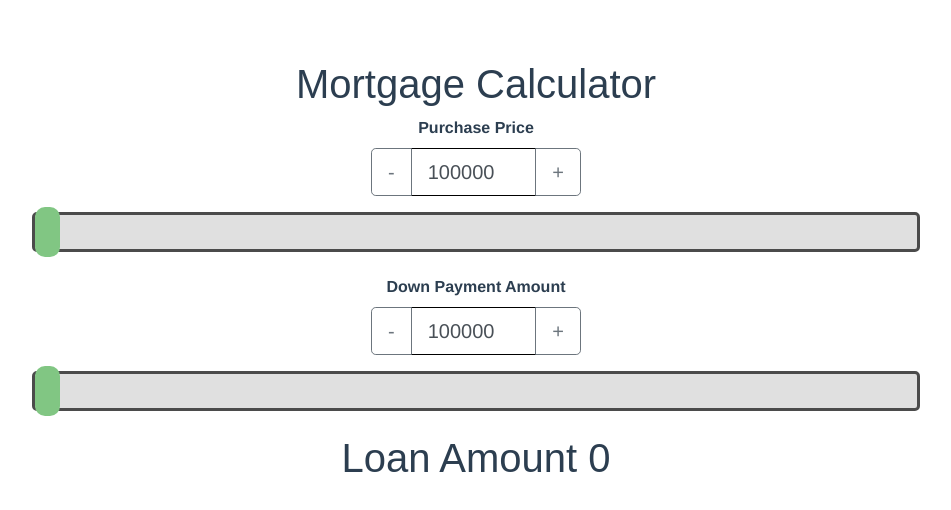
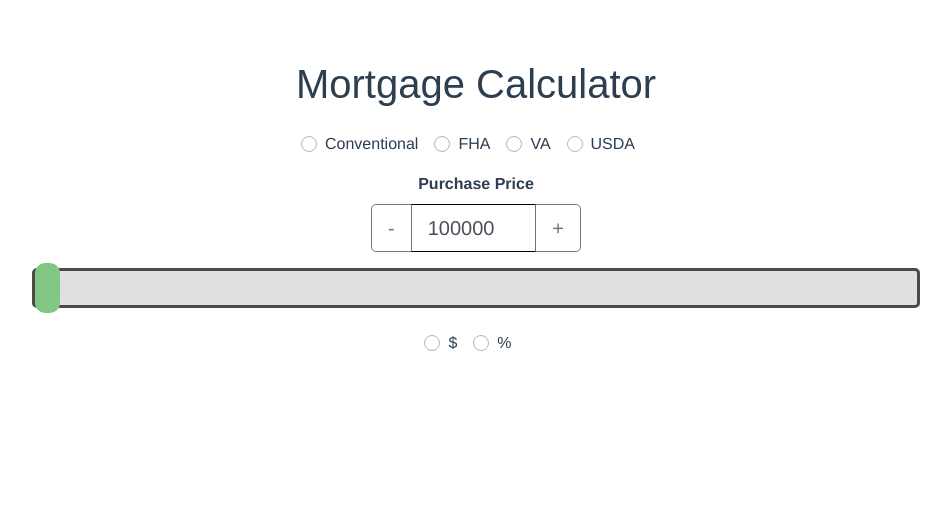
Before and after one commit to Rsteen76/mtgcalc, a Vue app: page / in a window 1280 px wide. Shown: the top 510 px of the page, without its empty margins (164-1115 px from the left). Built offline with nearby package versions, Linux system fonts and the light colour scheme.

Commit message:
Added radio buttons and choice for down payment in dollars or percentage

```diff
--- a/src/components/MtgCalc.vue
+++ b/src/components/MtgCalc.vue
@@ -2,13 +2,54 @@
   <div class="container">
     <h1>Mortgage Calculator</h1>
     <div class="row">
+      <!-- Loan Selection -->
+      <div class="col-md-12 mx-auto mb-3 mt-3">
+        <div class="custom-control custom-radio custom-control-inline">
+          <input type="radio" id="conventional" name="loanType" class="custom-control-input">
+          <label class="custom-control-label" for="conventional">Conventional</label>
+        </div>
+        <div class="custom-control custom-radio custom-control-inline">
+          <input type="radio" id="fha" name="loanType" class="custom-control-input">
+          <label class="custom-control-label" for="fha">FHA</label>
+        </div>
+        <div class="custom-control custom-radio custom-control-inline">
+          <input type="radio" id="va" name="loanType" class="custom-control-input">
+          <label class="custom-control-label" for="va">VA</label>
+        </div>
+        <div class="custom-control custom-radio custom-control-inline">
+          <input type="radio" id="usda" name="loanType" class="custom-control-input">
+          <label class="custom-control-label" for="usda">USDA</label>
+        </div>
+      </div>
+      <!-- Purchase Price -->
       <div class="col-md-12">
-        <VueSlideBar min="100000" max="500000" label='Purchase Price' @sliderChanged="purchasePrice = $event" />
+        <VueSlideBar min="100000" max="999999" step="1000" label='Purchase Price' @sliderChanged="purchasePrice = $event" />
       </div>
+      <!-- Down Payment Amount, Select whether dollar amount or percentage -->
+      <div class="col-md-12 mx-auto mb-3">
+        <div class="custom-control custom-radio custom-control-inline">
+          <input type="radio" id="dollar" name="downType" class="custom-control-input" v-model="picked" value="dollar">
+          <label class="custom-control-label" for="dollar">$</label>
+        </div>
+        <div class="custom-control custom-radio custom-control-inline">
+          <input type="radio" id="percent" name="downType" class="custom-control-input" v-model="picked" value="percent">
+          <label class="custom-control-label" for="percent">%</label>
+        </div>
+      </div>
+      <!-- If dollar amount for down payment is picked -->
+      <template v-if="picked==='dollar'">
       <div class="col-md-12">
-        <VueSlideBar min="100000" max="500000" label='Down Payment Amount' @sliderChanged="downPayment = $event" />
+        <VueSlideBar min="0" max="999999" step="1000" label='Down Payment Amount' @sliderChanged="downPayment = $event" />
         <h1>Loan Amount {{purchasePrice - downPayment}}</h1>
       </div>
+      </template>
+      <!-- If a percentage for dollar amount is picked -->
+      <template v-if="picked==='percent'">
+      <div class="col-md-12">
+        <VueSlideBar min="0" max="100" step="1" label='Percent Down' @sliderChanged="downPercent = $event" />
+        <h1>Loan Amount {{purchasePrice-(purchasePrice * downPercent*.01)}}</h1>
+      </div>
+      </template>
     </div>
   </div>
 </template>
@@ -20,7 +61,9 @@
     data: function () {
       return {
         purchasePrice: '',
-        downPayment: ''
+        downPayment: '',
+        downPercent: '',
+        picked: ''
       }
     },
 
--- a/src/components/VueSlideBar.vue
+++ b/src/components/VueSlideBar.vue
@@ -7,21 +7,21 @@
       <div class="input-group-prepend">
         <button v-on:click="subtractValue" class="btn btn-outline-secondary">-</button>
       </div>
-      <input type="text" class="form-control" id="houseValue" v-model='formattedValue'>
+      <input type="text" class="form-control" id="houseValue" v-model='formattedValue' value= formattedValue>
       <!-- Add to sliderValue -->
       <div class="input-group-append">
         <button v-on:click="addValue" class="btn btn-outline-secondary">+</button>
       </div>
     </div>
       <!-- Slider -->
-      <input type="range" :min="min" :max="max" step="1000" v-model="sliderValue" class="slider" id="myRange">
+      <input type="range" :min="min" :max="max" :step="step" v-model="sliderValue" class="slider" id="myRange">
   </div>
 </template>
 
 <script>
 
   export default {
-    props: ['label', 'min', 'max'],
+    props: ['label', 'min', 'max', 'step'],
     data: function() {
       return {
       sliderValue: this.min,
@@ -31,11 +31,17 @@
     },
     watch:{
       sliderValue: function() {
-        this.formattedValue =  "$" + this.sliderValue.slice(0, 3) + "," + this.sliderValue.slice(3,8);
+        if (this.sliderValue>100000) {
+          this.formattedValue =  "$" + this.sliderValue.slice(0, 3) + "," + this.sliderValue.slice(3,8);
+        } else {
+          this.formattedValue = this.sliderValue;
+        }
         this.$emit('sliderChanged', this.sliderValue);
       },
       formattedValue: function() {
-        return this.sliderValue = this.formattedValue.replace(/[^a-zA-Z0-9]/g,'');
+        if (this.sliderValue>100000) {
+          return this.sliderValue = this.formattedValue.replace(/[^a-zA-Z0-9]/g,'');
+        }
       }
     },
     methods:{
```
